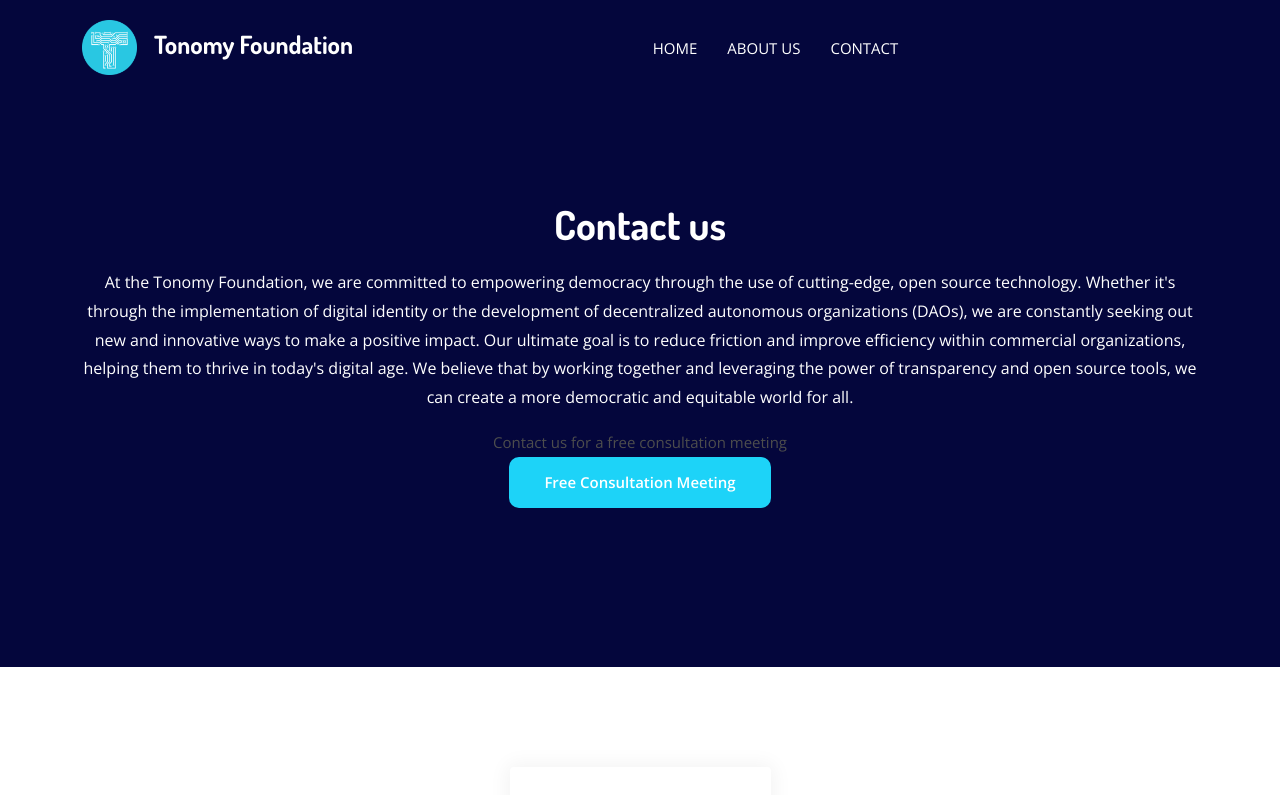
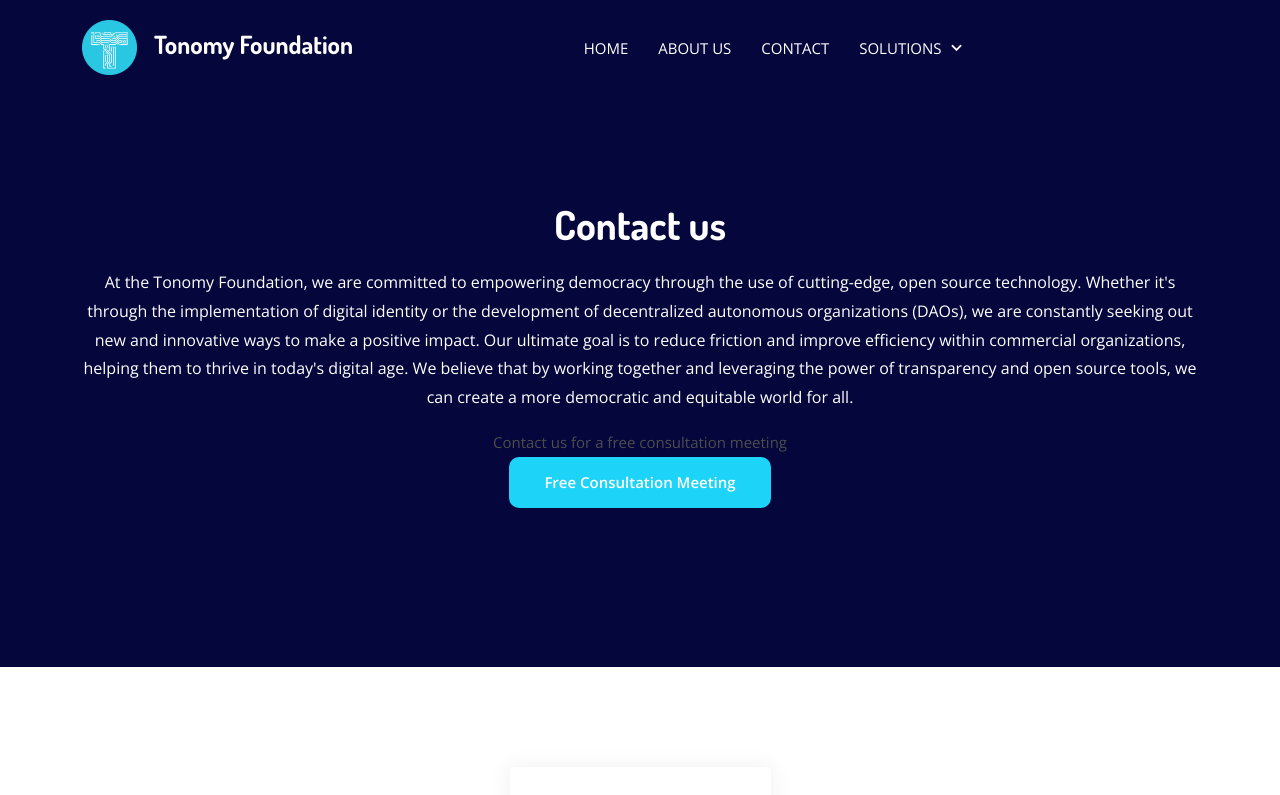
Before and after one commit to Tonomy-Foundation/Tonomy-Foundation-Next-Website, a Next.js app: page /contact in a window 1280 px wide. Shown: the top 795 px of the page. Built offline with nearby package versions, Linux system fonts and the light colour scheme.

Commit message:
fix: fixed links

```diff
--- a/components/HomeOne/WhyChooseUs.js
+++ b/components/HomeOne/WhyChooseUs.js
@@ -29,7 +29,7 @@ const WhyChooseUs = () => {
                     user's phone, automatically complying with GDPR.
                   </p>
                   <div>
-                    <Link href="/solutions/tonomy-id">
+                    <Link href="https://tonomy.io">
                       <a className="default-btn">See more</a>
                     </Link>
                   </div>
--- a/components/Layouts/Navbar.js
+++ b/components/Layouts/Navbar.js
@@ -82,6 +82,21 @@ class Navbar extends Component {
                                         </Link>
                                     </li>
 
+                                    <li className="nav-item">
+                                        <a className="nav-link" onClick={e => e.preventDefault()}>
+                                            Solutions <i className='bx bx-chevron-down'></i>
+                                        </a>
+
+                                        <ul className="dropdown-menu">
+                                            <li className="nav-item">
+                                                <Link href="https://tonomy.io" activeClassName="active">
+                                                    <a className="nav-link">Tonomy ID</a>
+                                                </Link>
+                                            </li>
+                                        </ul>
+
+                                    </li>
+
                                 </ul>
 
                             </div>
```
